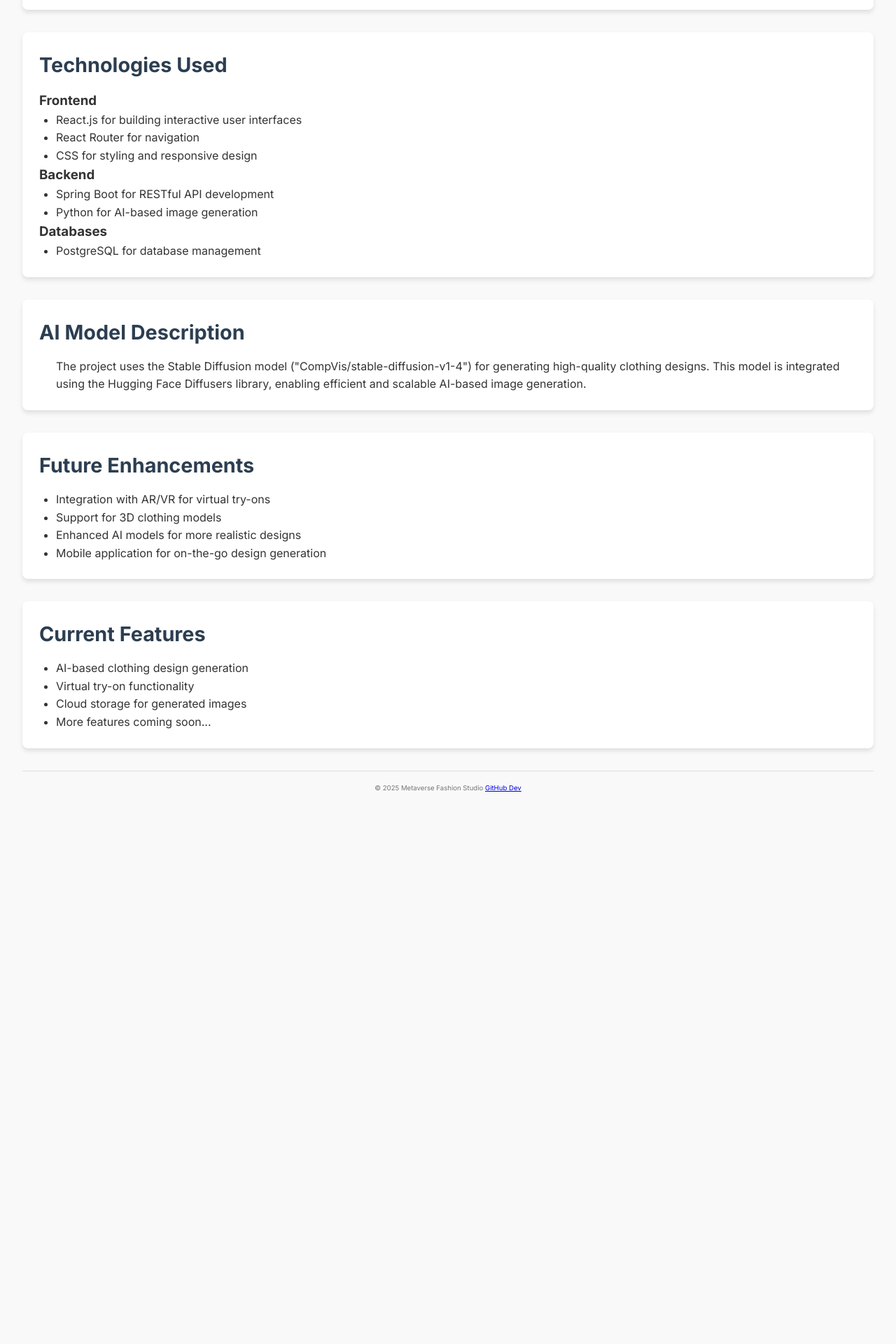
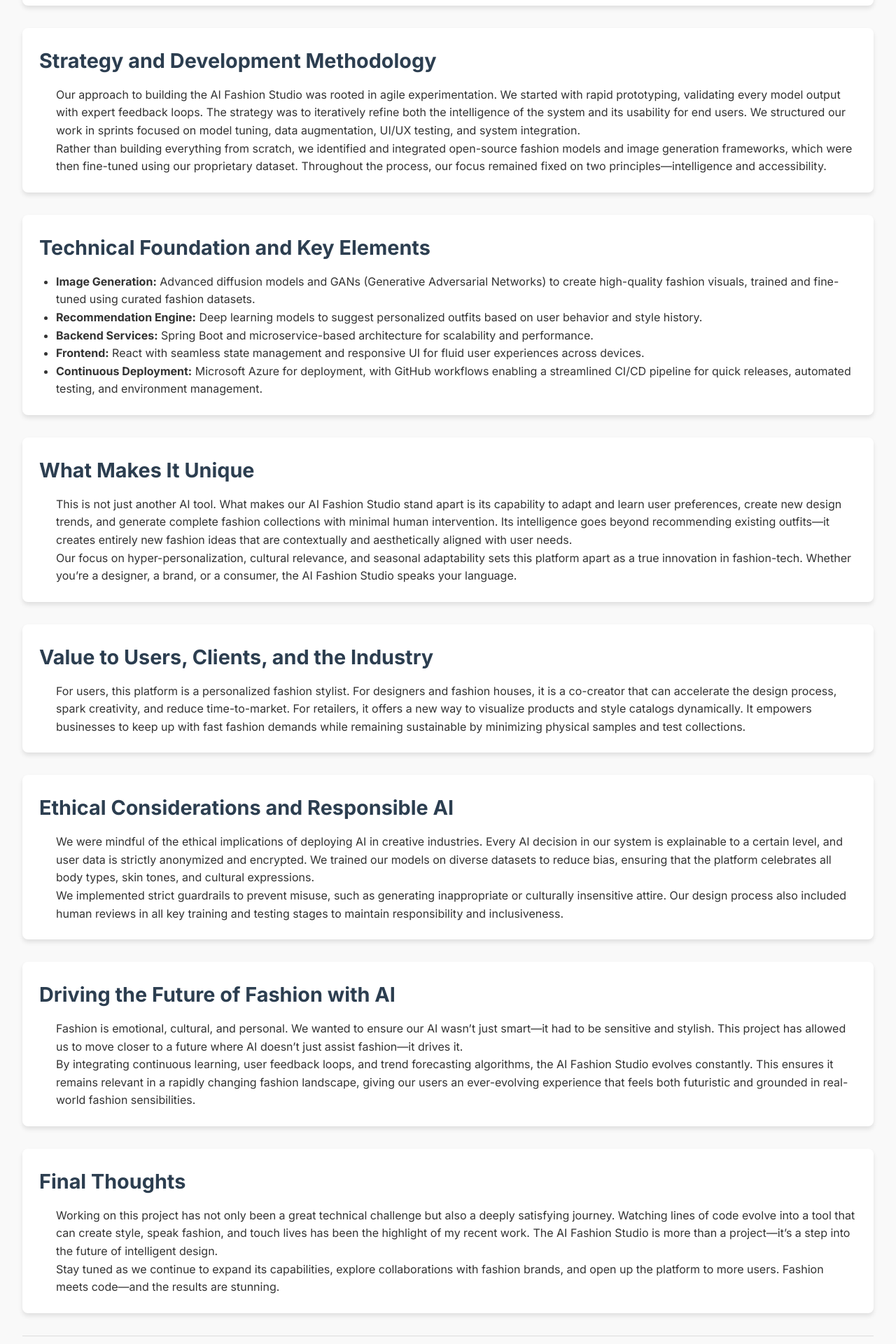
Before and after one commit to KanakamSasikalyan/react-frontend, a React (Create React App) app: page /about in a window 1280 px wide. Shown: the part 860-2780 px from the top of the page at 70% size. Before the commit the page ends 2025 px from the top, so only its background shows below. Built offline with nearby package versions, Linux system fonts and the light colour scheme; sample sign-in values are in the browser's storage.

Commit message:
updated frontend about page

```diff
--- a/src/components/About/About.jsx
+++ b/src/components/About/About.jsx
@@ -4,101 +4,108 @@ import './About.css';
 const About = () => {
   return (
     <div className="about-container">
-      <h1 className="about-title">About Metaverse Fashion Studio</h1>
-
+      <h1 className="about-title">Revolutionizing Style with AI: Inside the Making of Our AI Fashion Studio</h1>
       <section className="about-section">
         <div className="about-content">
-          <h2>Problem Statement</h2>
           <p>
-            The fashion industry lacks a platform for quickly visualizing and prototyping clothing designs. Designers and retailers need a tool to generate high-quality designs based on textual descriptions.
+            I’m Kalyan, working as a Software Engineer at a leading multinational corporation, with a deep interest in cutting-edge technologies that can drive practical, industry-level transformations. Over the past few months, I’ve been immersed in one of the most ambitious and innovative projects I’ve ever worked on—developing an AI Fashion Studio. This page is a window into the journey we undertook, the vision that powered our progress, the technical foundation that brought it to life, and how this solution is uniquely positioned to impact the fashion industry.
           </p>
         </div>
       </section>
-
       <section className="about-section">
         <div className="about-content">
-          <h2>Goal</h2>
+          <h2>Introduction to the Vision</h2>
           <p>
-            To provide a platform where users can input prompts describing their desired clothing designs, and the AI generates corresponding images. This enables designers, retailers, and fashion enthusiasts to visualize and prototype clothing ideas efficiently.
+            Fashion is no longer just about fabric and trends. It's about data, personalization, and intelligence. Our goal with the AI Fashion Studio was to blend artificial intelligence with fashion creativity—building a platform where users, clients, and fashion businesses could generate, explore, and visualize fashion-forward designs using AI capabilities. This studio isn't just a design tool. It is a research-driven, intelligent system that understands user preferences, creates virtual outfits, and predicts fashion trends based on visual and contextual data.
           </p>
         </div>
       </section>
-
       <section className="about-section">
         <div className="about-content">
-          <h2>Literature Review</h2>
+          <h2>The Research Backbone: Data that Drives Intelligence</h2>
           <p>
-            This section will include a detailed review of existing technologies and methodologies used in the fashion industry. (Duplicate text for now)
+            To build this system, we invested heavily in the research phase. We gathered and analyzed thousands of fashion datasets, which included annotated images, style descriptors, season-based catalogues, and trend timelines from various fashion houses. We included information such as fabric types, color palettes, occasion-specific styles, body types, and global trends to teach the AI model how fashion is interpreted culturally and individually.
+          </p>
+          <p>
+            In addition to image-based data, we also gathered metadata about fashion preferences—things like age group, climate influence, regional styles, and even user browsing patterns. This multi-modal dataset gave the AI model a holistic understanding of the fashion ecosystem, allowing it to move beyond basic style generation and into the realm of personalization and prediction.
           </p>
         </div>
       </section>
-
       <section className="about-section">
         <div className="about-content">
-          <h2>Technical Specifications</h2>
+          <h2>Strategy and Development Methodology</h2>
+          <p>
+            Our approach to building the AI Fashion Studio was rooted in agile experimentation. We started with rapid prototyping, validating every model output with expert feedback loops. The strategy was to iteratively refine both the intelligence of the system and its usability for end users. We structured our work in sprints focused on model tuning, data augmentation, UI/UX testing, and system integration.
+          </p>
+          <p>
+            Rather than building everything from scratch, we identified and integrated open-source fashion models and image generation frameworks, which were then fine-tuned using our proprietary dataset. Throughout the process, our focus remained fixed on two principles—intelligence and accessibility.
+          </p>
+        </div>
+      </section>
+      <section className="about-section">
+        <div className="about-content">
+          <h2>Technical Foundation and Key Elements</h2>
           <ul>
-            <li>AI Model: Stable Diffusion ("CompVis/stable-diffusion-v1-4")</li>
-            <li>Framework: Hugging Face Diffusers</li>
-            <li>Cloud Integration: ImageKit for storing generated images</li>
-            <li>Database: PostgreSQL for storing metadata</li>
+            <li><b>Image Generation:</b> Advanced diffusion models and GANs (Generative Adversarial Networks) to create high-quality fashion visuals, trained and fine-tuned using curated fashion datasets.</li>
+            <li><b>Recommendation Engine:</b> Deep learning models to suggest personalized outfits based on user behavior and style history.</li>
+            <li><b>Backend Services:</b> Spring Boot and microservice-based architecture for scalability and performance.</li>
+            <li><b>Frontend:</b> React with seamless state management and responsive UI for fluid user experiences across devices.</li>
+            <li><b>Continuous Deployment:</b> Microsoft Azure for deployment, with GitHub workflows enabling a streamlined CI/CD pipeline for quick releases, automated testing, and environment management.</li>
           </ul>
         </div>
       </section>
-
       <section className="about-section">
         <div className="about-content">
-          <h2>Technologies Used</h2>
-          <h3>Frontend</h3>
-          <ul>
-            <li>React.js for building interactive user interfaces</li>
-            <li>React Router for navigation</li>
-            <li>CSS for styling and responsive design</li>
-          </ul>
-          <h3>Backend</h3>
-          <ul>
-            <li>Spring Boot for RESTful API development</li>
-            <li>Python for AI-based image generation</li>
-          </ul>
-          <h3>Databases</h3>
-          <ul>
-            <li>PostgreSQL for database management</li>
-          </ul>
-        </div>
-      </section>
-
-      <section className="about-section">
-        <div className="about-content">
-          <h2>AI Model Description</h2>
+          <h2>What Makes It Unique</h2>
           <p>
-            The project uses the Stable Diffusion model ("CompVis/stable-diffusion-v1-4") for generating high-quality clothing designs. This model is integrated using the Hugging Face Diffusers library, enabling efficient and scalable AI-based image generation.
+            This is not just another AI tool. What makes our AI Fashion Studio stand apart is its capability to adapt and learn user preferences, create new design trends, and generate complete fashion collections with minimal human intervention. Its intelligence goes beyond recommending existing outfits—it creates entirely new fashion ideas that are contextually and aesthetically aligned with user needs.
+          </p>
+          <p>
+            Our focus on hyper-personalization, cultural relevance, and seasonal adaptability sets this platform apart as a true innovation in fashion-tech. Whether you’re a designer, a brand, or a consumer, the AI Fashion Studio speaks your language.
           </p>
         </div>
       </section>
-
       <section className="about-section">
         <div className="about-content">
-          <h2>Future Enhancements</h2>
-          <ul>
-            <li>Integration with AR/VR for virtual try-ons</li>
-            <li>Support for 3D clothing models</li>
-            <li>Enhanced AI models for more realistic designs</li>
-            <li>Mobile application for on-the-go design generation</li>
-          </ul>
+          <h2>Value to Users, Clients, and the Industry</h2>
+          <p>
+            For users, this platform is a personalized fashion stylist. For designers and fashion houses, it is a co-creator that can accelerate the design process, spark creativity, and reduce time-to-market. For retailers, it offers a new way to visualize products and style catalogs dynamically. It empowers businesses to keep up with fast fashion demands while remaining sustainable by minimizing physical samples and test collections.
+          </p>
         </div>
       </section>
-
       <section className="about-section">
         <div className="about-content">
-          <h2>Current Features</h2>
-          <ul>
-            <li>AI-based clothing design generation</li>
-            <li>Virtual try-on functionality</li>
-            <li>Cloud storage for generated images</li>
-            <li>More features coming soon...</li>
-          </ul>
+          <h2>Ethical Considerations and Responsible AI</h2>
+          <p>
+            We were mindful of the ethical implications of deploying AI in creative industries. Every AI decision in our system is explainable to a certain level, and user data is strictly anonymized and encrypted. We trained our models on diverse datasets to reduce bias, ensuring that the platform celebrates all body types, skin tones, and cultural expressions.
+          </p>
+          <p>
+            We implemented strict guardrails to prevent misuse, such as generating inappropriate or culturally insensitive attire. Our design process also included human reviews in all key training and testing stages to maintain responsibility and inclusiveness.
+          </p>
         </div>
       </section>
-
+      <section className="about-section">
+        <div className="about-content">
+          <h2>Driving the Future of Fashion with AI</h2>
+          <p>
+            Fashion is emotional, cultural, and personal. We wanted to ensure our AI wasn’t just smart—it had to be sensitive and stylish. This project has allowed us to move closer to a future where AI doesn’t just assist fashion—it drives it.
+          </p>
+          <p>
+            By integrating continuous learning, user feedback loops, and trend forecasting algorithms, the AI Fashion Studio evolves constantly. This ensures it remains relevant in a rapidly changing fashion landscape, giving our users an ever-evolving experience that feels both futuristic and grounded in real-world fashion sensibilities.
+          </p>
+        </div>
+      </section>
+      <section className="about-section">
+        <div className="about-content">
+          <h2>Final Thoughts</h2>
+          <p>
+            Working on this project has not only been a great technical challenge but also a deeply satisfying journey. Watching lines of code evolve into a tool that can create style, speak fashion, and touch lives has been the highlight of my recent work. The AI Fashion Studio is more than a project—it’s a step into the future of intelligent design.
+          </p>
+          <p>
+            Stay tuned as we continue to expand its capabilities, explore collaborations with fashion brands, and open up the platform to more users. Fashion meets code—and the results are stunning.
+          </p>
+        </div>
+      </section>
       <footer className="about-footer">
         &copy; {new Date().getFullYear()} Metaverse Fashion Studio <a href="https://github.com/" target="_blank" rel="noopener noreferrer">GitHub Dev</a>
       </footer>
```
